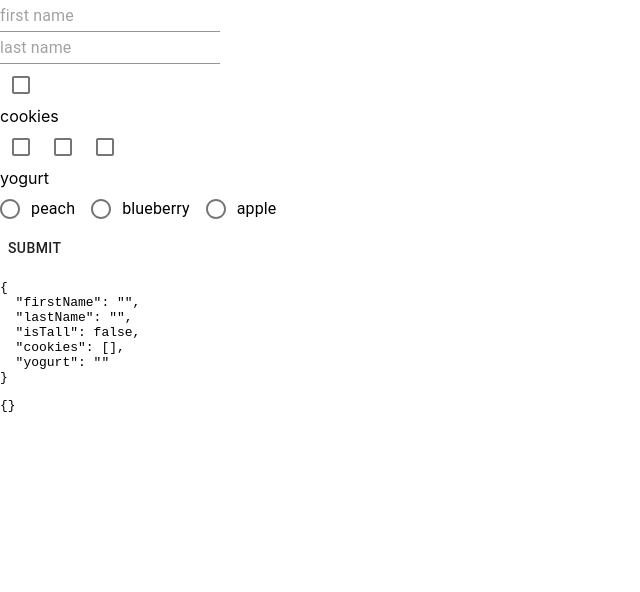
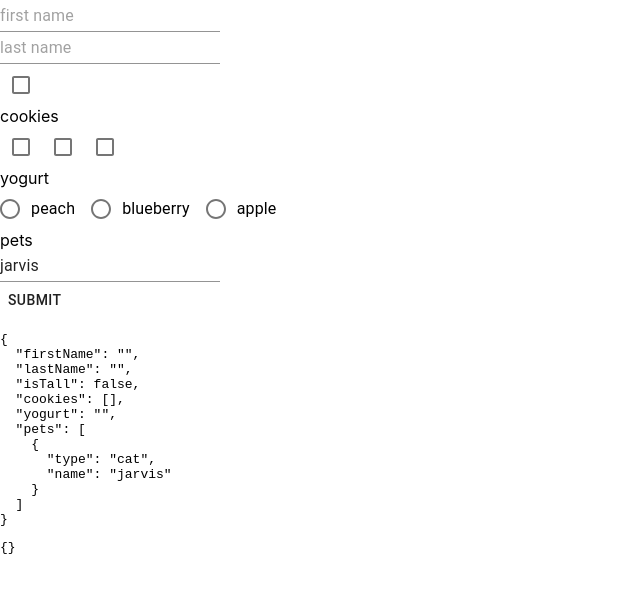
Before and after one commit to Annie-Huang/formik-2-example, a React (Create React App) app: page / in a window 1280 px wide. Shown: the top 592 px of the page, without its empty margins (0-640 px from the left). Built offline with nearby package versions, Linux system fonts and the light colour scheme.

Commit message:
Use <FieldArray> from formik, and deal with complex item structure under an array.

```diff
--- a/src/App.tsx
+++ b/src/App.tsx
@@ -5,6 +5,7 @@ import {
   useField,
   FieldAttributes,
   FieldHookConfig,
+  FieldArray,
 } from 'formik';
 import {
   TextField,
@@ -53,6 +54,7 @@ const MyTextField: React.FC<FieldHookConfig<{}>> = ({
   );
 };
 
+// When the form failed in validation error, it won't allow you to submit.
 const validationSchema = yup.object({
   firstName: yup.string().required().max(10),
 });
@@ -67,6 +69,7 @@ function App() {
           isTall: false,
           cookies: [],
           yogurt: '',
+          pets: [{ type: 'cat', name: 'jarvis' }],
         }}
         validationSchema={validationSchema}
         /* validate={(values) => {
@@ -153,6 +156,25 @@ function App() {
             />
             <MyRadio name='yogurt' type='radio' value='apple' label='apple' />
 
+            <div>pets</div>
+            {/* arrayHelpers got insert, move, name, pop, push, remove, replace, swap, unshift, etc method.
+                replace with {} and you can ctrl key to see the list. */}
+            <FieldArray name='pets'>
+              {(arrayHelpers) => (
+                <div>
+                  {values.pets.map((pet, index) => {
+                    const name = `pets.${index}.name`;
+
+                    return (
+                      <div key={pet.name}>
+                        <MyTextField placeholder='pet name' name={name} />
+                      </div>
+                    );
+                  })}
+                </div>
+              )}
+            </FieldArray>
+
             <div>
               <Button disabled={isSubmitting} type='submit'>
                 submit
```
Also changed, not shown: Note.txt.
